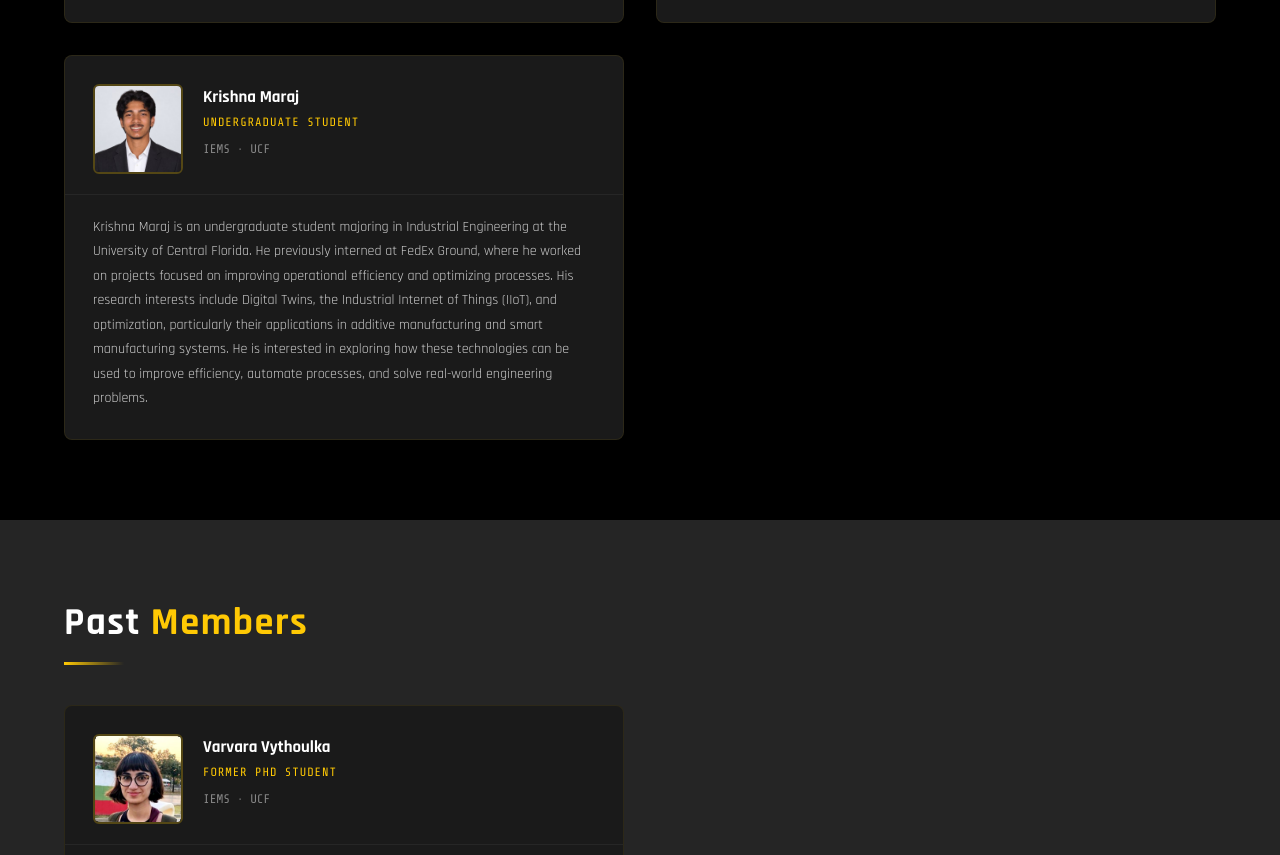
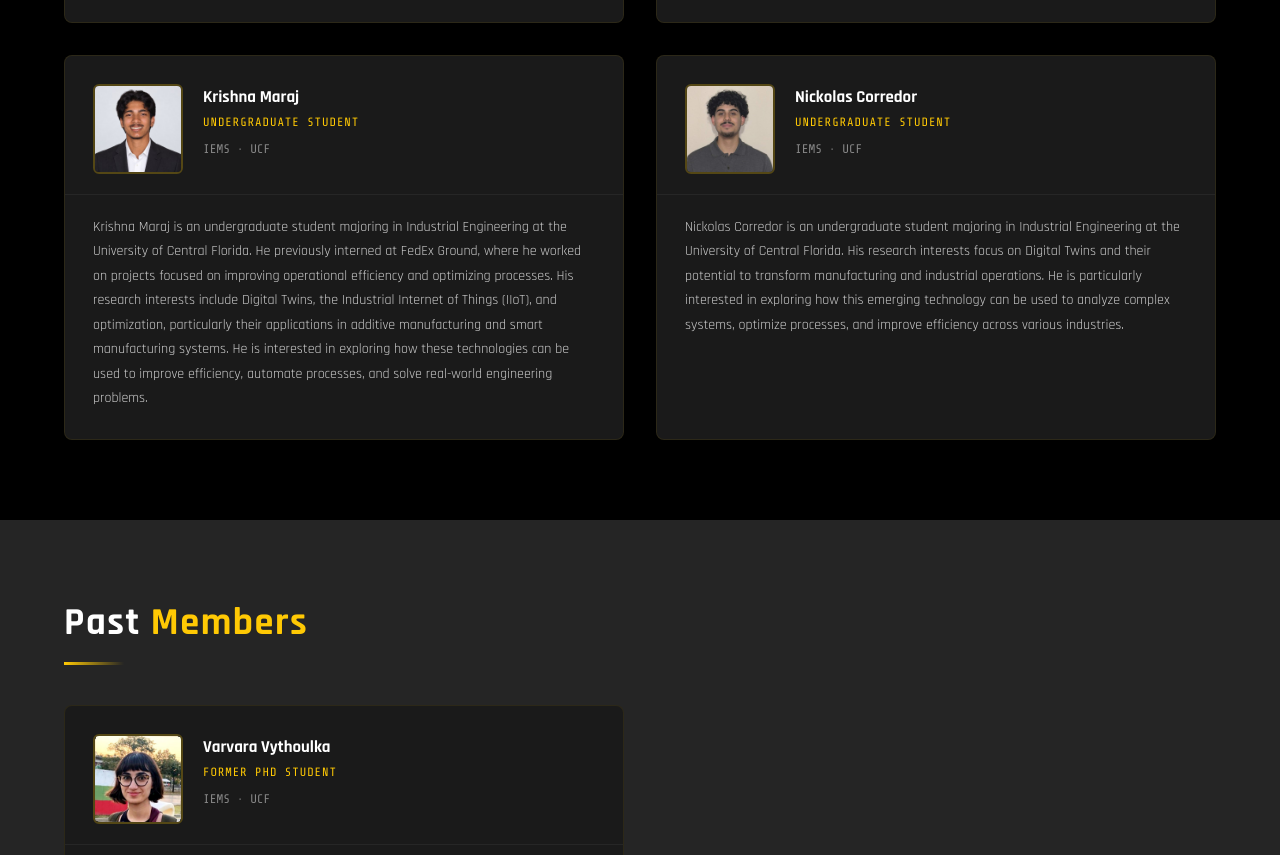
Before and after one commit to DT-CPS-Lab/DT-CPS-Lab.github.io, a plain HTML site: page people.html in a window 1280 px wide. Shown: the part 2588-3443 px from the top of the page. Drawn offline with nearby package versions, Linux system fonts and the light colour scheme.

Commit message:
Add Nickolas Corredor to the undergraduate students on the People page

```diff
--- a/people.html
+++ b/people.html
@@ -334,6 +334,23 @@
         </div>
       </div>
 
+      <!-- Nickolas Corredor -->
+      <div class="student-card" data-reveal data-delay="320">
+        <div class="student-header">
+          <img src="media/NickolasCorredor.jpg" alt="Nickolas Corredor" class="student-photo" loading="lazy" />
+          <div class="student-header-info">
+            <div class="student-name">Nickolas Corredor</div>
+            <div class="student-role">Undergraduate Student</div>
+            <div style="font-size:0.78rem;color:var(--gray-text);font-family:var(--font-mono);">IEMS · UCF</div>
+          </div>
+        </div>
+        <div class="student-body">
+          <p class="student-bio">
+            Nickolas Corredor is an undergraduate student majoring in Industrial Engineering at the University of Central Florida. His research interests focus on Digital Twins and their potential to transform manufacturing and industrial operations. He is particularly interested in exploring how this emerging technology can be used to analyze complex systems, optimize processes, and improve efficiency across various industries.
+          </p>
+        </div>
+      </div>
+
     </div>
   </div>
 </section>
```
Also changed, not shown: media/NickolasCorredor.jpg (added).
